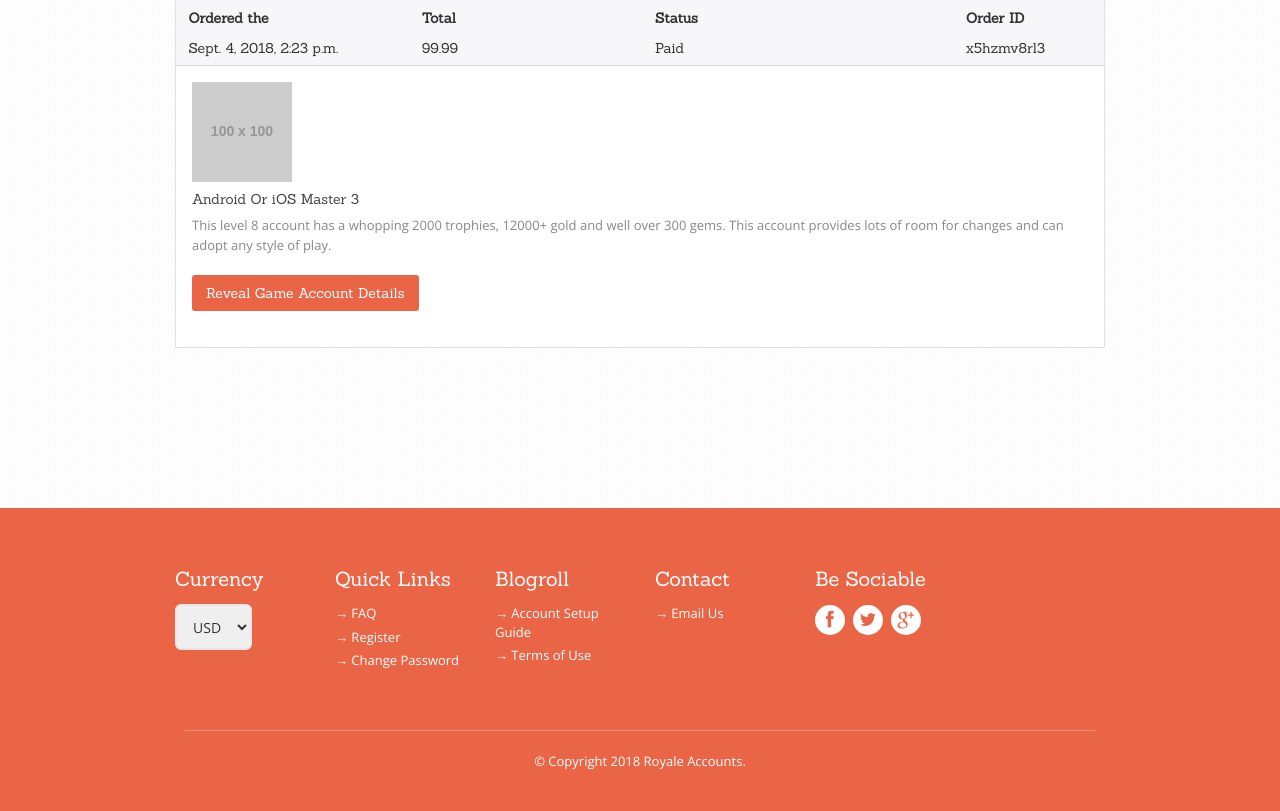
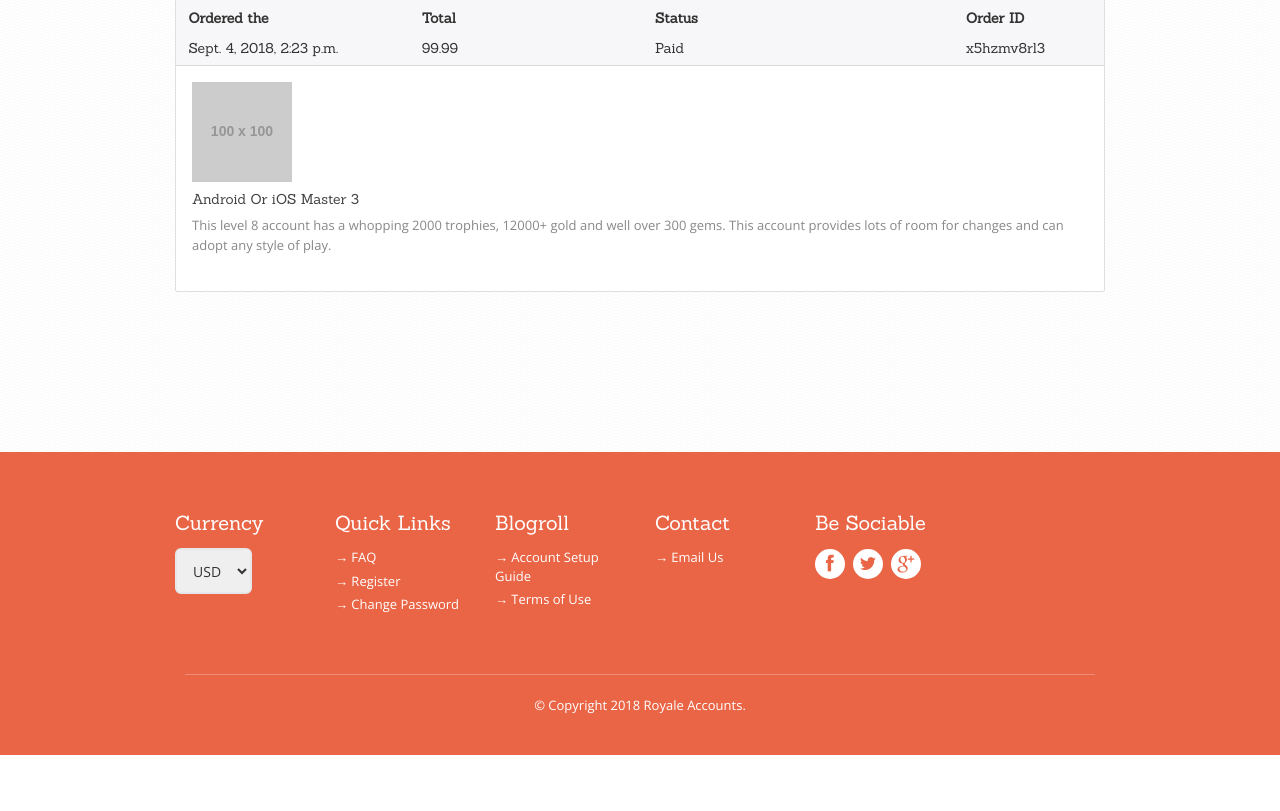
Before and after one commit to TomFinet/Royale-Accounts, a Django app: template source/orders/templates/orders/order_list.html in a window 1280 px wide. Shown: the part 403-1214 px from the top of the page. After the commit the page ends 1158 px from the top, so only its background shows below. Run offline with Django 3.2, Linux system fonts and the light colour scheme; the template is opened without the code that fills it: values that come from a table or form of the project are taken from there, others are empty; data comes from the database, SQL or seed files in the repository; grey boxes labelled with a size stand in for pictures from a placeholder-image service; some libraries are stand-ins or nearby versions.

Commit message:
Removed button from the order list item

```diff
--- a/source/orders/templates/orders/order_list.html
+++ b/source/orders/templates/orders/order_list.html
@@ -88,7 +88,6 @@
 	  								{% endif %}
 		    						<h5 style="margin-bottom: 0.75rem;">{{ account.title }}</h5>
 		    						<p class="card-text">{{ account.description }}</p>
-		    						<a href="#" class="btn btn-primary btn-orange">Reveal Game Account Details</a>
 		    						<div class="space20"></div>
 	    						{% endfor %}
 	  						</div>
```
